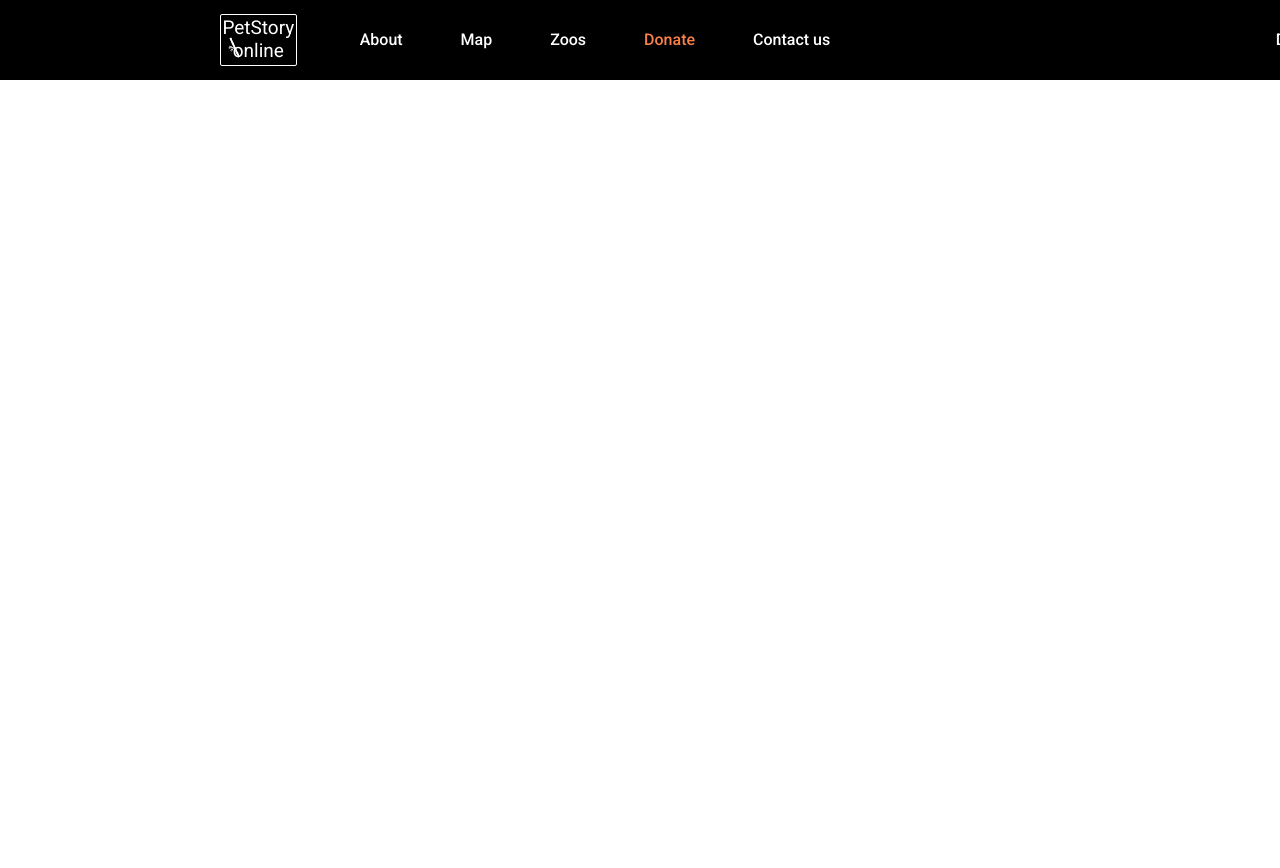
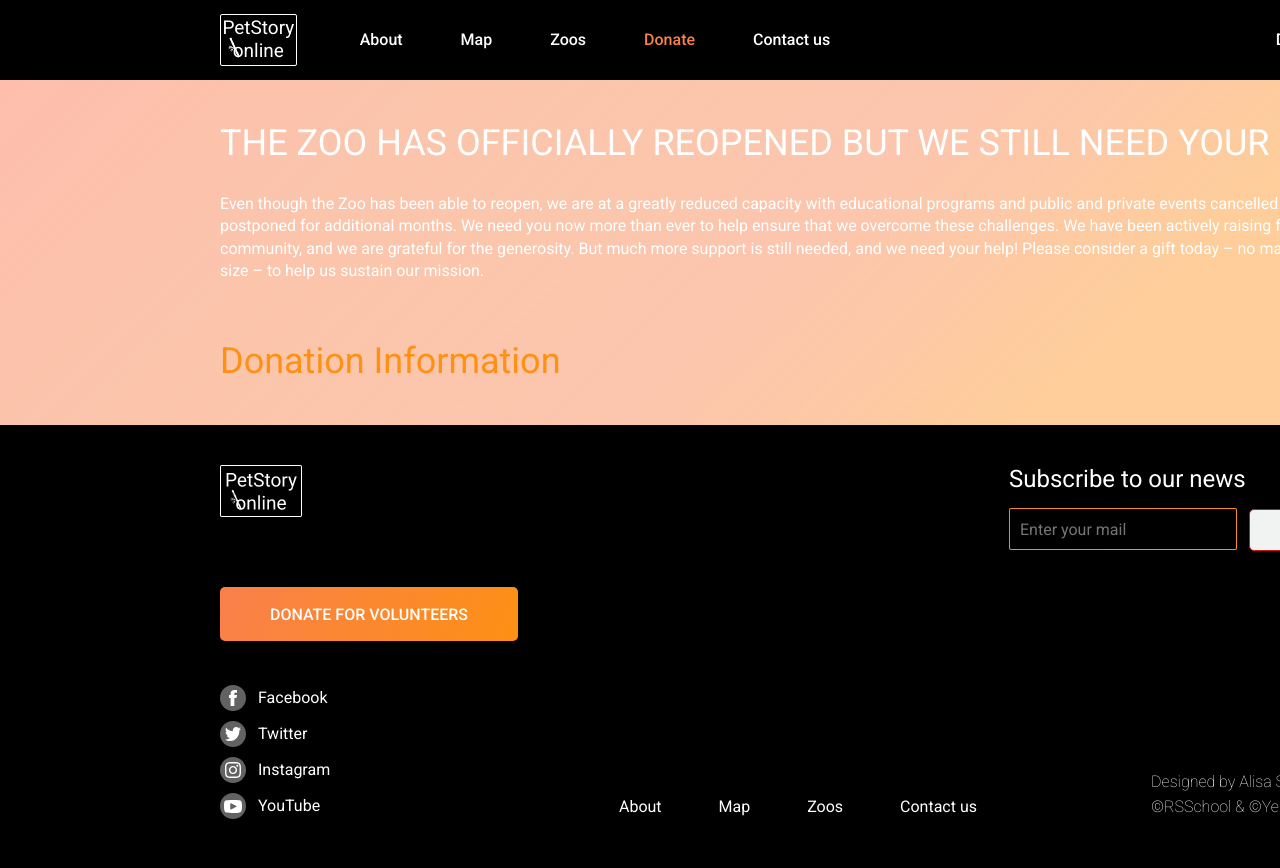
Before and after one commit to JoannaNowPl/online-zoo, a website: page pages/donate/index.html in a window 1280 px wide. Shown: the top 868 px of the page. Before the commit the page ends 800 px from the top, so only its background shows below. Drawn offline with Linux system fonts and the light colour scheme; files whose address does not match are found by name.

Commit message:
feat: add footer and header of main section

```diff
--- a/pages/donate/index.html
+++ b/pages/donate/index.html
@@ -11,6 +11,7 @@
     rel="stylesheet"
   />
   <link rel="stylesheet" type="text/css" href="../main/style.css" />
+  <link rel="stylesheet" type="text/css" href=".//style.css" />
 </head>
 <body>
     <header class="header">
@@ -65,6 +66,103 @@
           </nav>
         </div>
       </header>
+      <main class="donate-main">
+        <section class="donate-header-section">
+            <h3 class="donate-header">THE ZOO HAS OFFICIALLY REOPENED BUT WE STILL NEED YOUR HELP!</h3>
+            <p class="donate-header-subtitle">Even though the Zoo has been able to reopen, we are at a greatly reduced capacity with educational programs and public and private events cancelled or postponed for additional months. We need you now more than ever to help ensure that we overcome these challenges. We have been actively raising funds in the community, and we are grateful for the generosity.  But much more support is still needed, and we need your help! Please consider a gift today – no matter what size – to help us sustain our mission.</p>
+            <h3 class="donate-second-header">Donation Information</h3>
+        </section>
+
+        <div></div>
+
+      </main>
+
+      <footer class="footer">
+        <div class="footer-box">
+          <section class="footer__left-section">
+            <a href="./index.html" class="link"
+              ><img src="../../assets/logo.png" alt="logo" class="footer-logo"
+            /></a>
+            <form action="../donate/index.html">
+              <button
+                class="button button--rectangle footer__left-section-button"
+                type="submit"
+                formtarget="_blank">
+                DONATE FOR VOLUNTEERS
+              </button>
+            </form>
+            <a class="link" href="https://pl-pl.facebook.com" target="_blank"
+              ><div class="footer__icon-block">
+                <div class="footer__icon-box">
+                  <img src="../../assets/icons/fb.svg" alt="Facebook" />
+                </div>
+                <p class="footer__icon-name">Facebook</p>
+              </div>
+            </a>
+            <a class="link" href="https://twitter.com" target="_blank"
+              ><div class="footer__icon-block">
+                <div class="footer__icon-box">
+                  <img src="../../assets/icons/twitter.svg" alt="Twitter" />
+                </div>
+                <p class="footer__icon-name">Twitter</p>
+              </div>
+            </a>
+            <a class="link" href="https://www.instagram.com" target="_blank">
+              <div class="footer__icon-block">
+                <div class="footer__icon-box">
+                  <img src="../../assets/icons/insta.svg" alt="Instagram" />
+                </div>
+                <p class="footer__icon-name">Instagram</p>
+              </div>
+            </a>
+            <a class="link" href="https://www.youtube.com" target="_blank">
+              <div class="footer__icon-block">
+                <div class="footer__icon-box">
+                  <img src="../../assets/icons/yt.svg" alt="YouTube" />
+                </div>
+                <p class="footer__icon-name">YouTube</p>
+              </div>
+            </a>
+          </section>
+          <menu class="footer-menu-section">
+            <nav>
+              <ul class="footer-menu" id="footer-menu">
+                <li class="footer-menu__item">
+                  <a
+                    class="footer-menu__link"
+                    href="./index.html"
+                    >About</a
+                  >
+                </li>
+                <li class="footer-menu__item">
+                  <a class="footer-menu__link" href="#footer-menu">Map</a>
+                </li>
+                <li class="footer-menu__item">
+                  <a class="footer-menu__link" href="#footer-menu">Zoos</a>
+                </li>
+                <li class="footer-menu__item">
+                  <a class="footer-menu__link" href="#footer-menu">Contact us</a>
+                </li>
+              </ul>
+            </nav>
+          </menu>
+          <section class="footer__right-section">
+            <form class="footer__form">
+              <header class="footer__form-header">Subscribe to our news</header>
+              <input
+                placeholder="Enter your mail"
+                class="footer__input"
+                type="email"
+                required />
+              <button type="submit" class="footer__submit-button">Submit</button>
+            </form>
+            <aside class="footer__copyright">
+              <p class="footer__copyright-text">Designed by Alisa Samborskaya</p>
+              <p class="footer__copyright-text">©RSSchool & ©Yem Digital 2021</p>
+            </aside>
+          </section>
+        </div>
+      </footer>
       <script src="../main/script.js"></script>
 </body>
 </html>
--- /dev/null
+++ b/pages/donate/style.scss
@@ -0,0 +1,59 @@
+@mixin font($font-size, $font-weight, $line-height) {
+    font-size: $font-size;
+    font-weight: $font-weight;
+    line-height: $line-height;
+  }
+
+  @mixin h3 {
+    @include font(3.6em, 400, 46.8px);
+  }
+
+
+.donate-main {
+  background: linear-gradient(
+      315.75deg,
+      rgba(254, 210, 144, 0.7) 30.06%,
+      #febdab 100.95%,
+      rgba(254, 210, 144, 0.7) 106.36%
+    ),
+    linear-gradient(
+      315.75deg,
+      rgba(254, 189, 171, 0.74) 30.06%,
+      rgba(243, 169, 248, 0.66) 50.74%,
+      #e0d8f0 80.49%,
+      #eaf7fe 127.9%,
+      #eaf7fe 149.54%
+    ),
+    linear-gradient(
+      315.75deg,
+      rgba(254, 189, 171, 0.74) 30.06%,
+      rgba(243, 169, 248, 0.66) 50.74%,
+      #e0d8f0 80.49%,
+      #eaf7fe 127.9%,
+      #eaf7fe 149.54%
+    );
+}
+.donate-header-section{
+    width: 1160px;
+    margin: 0 auto;
+    padding: 40px 220px;
+}
+
+.donate-header{
+@include h3;
+color: #fff;
+margin: 0;
+padding-bottom: 10px;
+}
+
+.donate-header-subtitle{
+    @include font(1.6em, 400, 22.4px);
+    color: #fff;
+    padding-right: 10px;
+}
+.donate-second-header{
+    @include h3;
+    color: rgba(254, 144, 19, 1);
+    margin:0;
+    padding-top: 40px;
+}
--- a/pages/main/style.scss
+++ b/pages/main/style.scss
@@ -24,6 +24,7 @@ $primary-orange-color: rgb(250, 111, 50);
 $secondary-orange-color: rgb(254, 144, 19);
 $thirdary-orange-color: #f9804b;
 $orange-color-hover: rgba(228, 114, 9, 1);
+$green-color-active: #4B9200;
 
 @mixin border-primary {
   border: 1px solid;
@@ -74,9 +75,13 @@ body {
   padding-top: 2px;
   cursor: pointer;
 }
+.button:hover{
+  background-image: none;
+  background-color: $orange-color-hover;
+}
 .button:active {
   background-image: none;
-  background-color: $orange-color-hover;
+  background-color: $green-color-active;
 }
 .button--rectangle {
   border-radius: 5px;
@@ -358,9 +363,13 @@ body {
   border-radius: 31px;
   cursor: pointer;
 }
+.button-round:hover{
+  background-image: none;
+  background-color: $orange-color-hover;
+}
 .button-round:active {
   background-image: none;
-  background-color: $orange-color-hover;
+  background-color: $green-color-active
 }
 .gallery-section__bottom-button-box {
   display: flex;
```
Also changed, not shown: pages/main/index.html (+21 -42 lines), pages/donate/style.css (added), pages/main/style.css, 2 other files.
